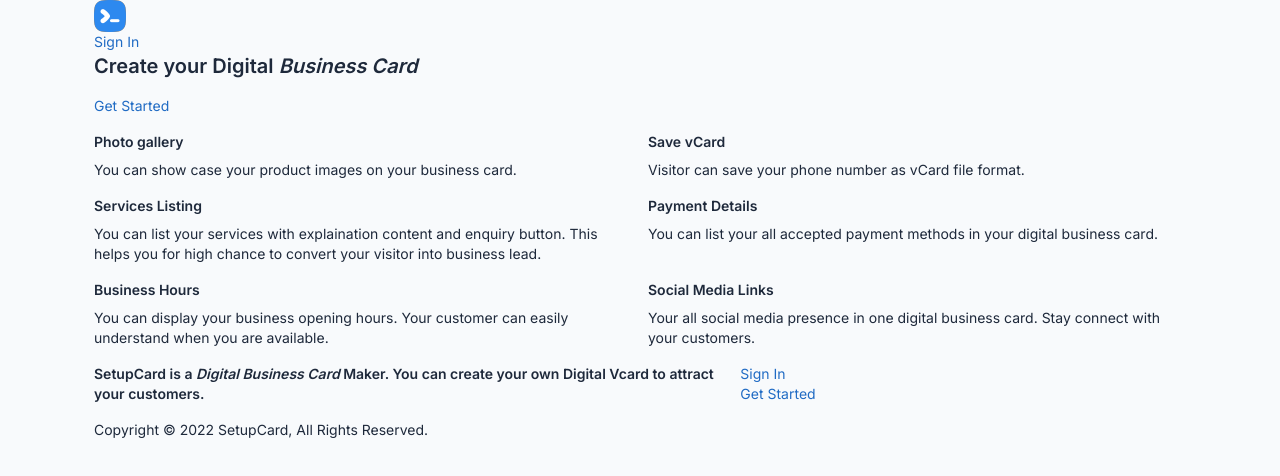
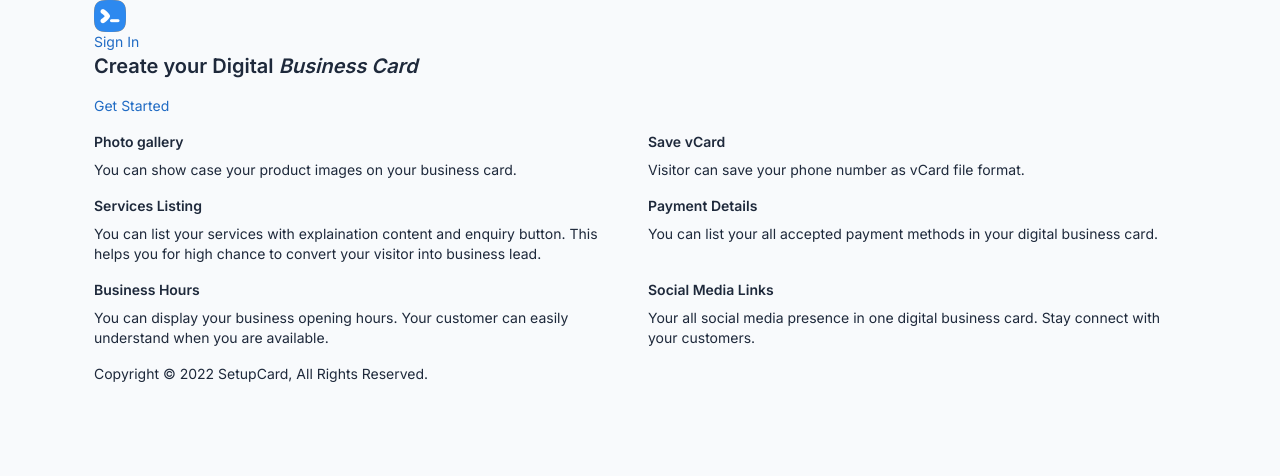
Before and after one commit to devnullsans/wa-react, a React (Create React App) app: page / in a window 1280 px wide. Shown: the top 476 px of the page. Built offline with nearby package versions, Linux system fonts and the light colour scheme.

Commit message:
login logout success

```diff
--- a/src/App.js
+++ b/src/App.js
@@ -1,4 +1,5 @@
-import { Suspense, lazy } from "react";
+import { AuthContext, authReducer, authState } from "./AuthContext";
+import { Suspense, lazy, useReducer } from "react";
 import { BrowserRouter as Router, Routes, Route, Navigate } from "react-router-dom";
 
 const Home = lazy(() => import("./components/Home"));
@@ -7,8 +8,9 @@
 const NotFound = lazy(() => import("./components/NotFound"));
 
 export default function App() {
-	const isAuth = Boolean(localStorage.getItem("auth"));
+  const [state, dispatch] = useReducer(authReducer, authState);
   return (
+    <AuthContext.Provider value={{ state, dispatch }}>
       <Router>
         <Suspense fallback="Loading...">
           <Routes>
@@ -17,11 +19,12 @@
             <Route
               exact
               path="/dashboard"
-						element={isAuth ? <Dashboard /> : <Navigate to="/login" />}
+              element={state.isAuth ? <Dashboard /> : <Navigate to="/login" />}
             />
             <Route path="*" element={<NotFound />} />
           </Routes>
         </Suspense>
       </Router>
+    </AuthContext.Provider>
   );
 }
--- a/src/AuthContext.js
+++ b/src/AuthContext.js
@@ -4,30 +4,30 @@
 
 export const authState = {
   isAuth: Boolean(localStorage.getItem("auth")),
-  user: null,
+  // user: null,
 };
 
 export const authReducer = (state, action) => {
   switch (action.type) {
     case "LOGIN":
-      localStorage.setItem("auth", `Bearer ${action.payload.token}`);
+      localStorage.setItem("auth", `Bearer ${action.payload}`);
       return {
-        ...state,
+        // ...state,
         isAuth: true,
         // user: action.payload.user,
       };
     case "LOGOUT":
       localStorage.removeItem("auth");
       return {
-        ...state,
+        // ...state,
         isAuth: false,
-        user: null,
+        // user: null,
       };
-    case "UPDATE":
-      return {
-        ...state,
-        user: action.payload.user
-      };
+    // case "UPDATE":
+    //   return {
+    //     ...state,
+    //     user: action.payload.user
+    //   };
     default:
       return state;
   }
--- a/src/components/Dashboard.js
+++ b/src/components/Dashboard.js
@@ -1,4 +1,5 @@
 import { Link } from "react-router-dom";
+import { useState } from "react";
 import Alert from "./Alert";
 import Loader from "./Loader";
 import Footer from "./Footer";
@@ -8,9 +9,6 @@
 export default function Dashboard(props) {
 	const [loading, setLoading] = useState(false);
 	const [alerts, setAlerts] = useState([]);
-	const [cards, setCards] = useState([]);
-	const [stores, setStores] = useState([]);
-	const [till, setTill] = useState(new Date());
 
 	return (
 		<>
@@ -39,7 +37,7 @@
 											<div className="subheader">Validity Left</div>
 										</div>
 										<div className="h1">state.user?.validity Days</div>
-										<div className="text-muted">Till: {till.toLocaleDateString()}</div>
+										<div className="text-muted">Till: till.toLocaleDateString()</div>
 									</div>
 								</div>
 							</div>
@@ -62,7 +60,7 @@
 										<div className="d-flex align-items-center mb-3">
 											<div className="subheader">Business Cards</div>
 										</div>
-										<div className="h1">{cards.length}</div>
+										<div className="h1">cards.length</div>
 										<Link className="btn btn-sm btn-white" to="/cards">Show details</Link>
 									</div>
 								</div>
@@ -73,7 +71,7 @@
 										<div className="d-flex align-items-center mb-3">
 											<div className="subheader">Whatsapp Stores</div>
 										</div>
-										<div className="h1">{stores.length}</div>
+										<div className="h1">stores.length</div>
 										<Link className="btn btn-sm btn-white" to="/stores">Show details</Link>
 									</div>
 								</div>
--- a/src/components/Header.js
+++ b/src/components/Header.js
@@ -1,6 +1,5 @@
 import { useContext } from "react";
 import { Link } from "react-router-dom";
-import config from "../config";
 import { AuthContext } from "../AuthContext";
 
 
@@ -55,7 +54,7 @@
 							<Link
 								to="/"
 								className="dropdown-item"
-								onClick={e => dispatch({ type: 'LOGOUT' })}
+								onClick={e => dispatch({ type: "LOGOUT" })}
 							>
 								Logout
 							</Link>
--- a/src/components/Home.js
+++ b/src/components/Home.js
@@ -1,7 +1,9 @@
 import { Link, useNavigate } from "react-router-dom";
+import { useContext } from "react";
+import { AuthContext } from "../AuthContext";
 
 export default function Home() {
-	const isAuth = Boolean(localStorage.getItem("auth"));
+  const { state, dispatch } = useContext(AuthContext);
 	const navigate = useNavigate();
 	return (
 		<>
@@ -15,7 +17,7 @@
 								</Link>
 								<ul className="nav">
 									<li className="scroll-to-section">
-										{isAuth ? <a href="#" onClick={() => localStorage.removeItem("auth") ?? navigate('/login')}>Logout</a> : <Link to="/login">Sign In</Link>}
+										{state.isAuth ? <a href="#" onClick={() => dispatch({ type: "LOGOUT"})}>Logout</a> : <Link to="/login">Sign In</Link>}
 									</li>
 								</ul>
 							</nav>
@@ -33,7 +35,7 @@
 								<div className="div-dec" />
 								<div className="buttons my-3">
 									<div className="orange-button">
-										{isAuth ? <Link to="/dashboard">Dashboard</Link> : <Link to="/login">Get Started</Link>}
+										{state.isAuth ? <Link to="/dashboard">Dashboard</Link> : <Link to="/login">Get Started</Link>}
 									</div>
 								</div>
 							</div>
@@ -89,38 +91,6 @@
 					</div>
 				</div>
 			</section>
-			<section className="simple-cta">
-				<div className="container">
-					<div className="row">
-						<div className="col-lg-7">
-							<h4>SetupCard is a <em>Digital Business Card</em> Maker. You can create your own <strong>Digital Vcard</strong> to attract your customers.</h4>
-							<p className="text-white my-3">  </p>
-						</div>
-						<div className="col-lg-5">
-							{
-								isAuth ?
-									<div className="buttons">
-										<div className="green-button">
-											<a href="#" onClick={() => localStorage.removeItem("auth") ?? navigate('/login')}>Logout</a>
-										</div>
-										<div className="orange-button">
-											<Link to="/dashboard">Dashboard</Link>
-										</div>
-									</div>
-									:
-									<div className="buttons">
-										<div className="green-button">
-											<Link to="/login">Sign In</Link>
-										</div>
-										<div className="orange-button">
-											<Link to="/login">Get Started</Link>
-										</div>
-									</div>
-							}
-						</div>
-					</div>
-				</div>
-			</section>
 			<footer>
 				<div className="container">
 					<div className="row">
--- a/src/components/Login.js
+++ b/src/components/Login.js
@@ -1,11 +1,13 @@
 import { Link, useNavigate } from "react-router-dom";
-import { useState } from "react";
+import { useContext, useState } from "react";
+import { AuthContext } from "../AuthContext";
 import Loader from "./Loader";
 import Alert from "./Alert";
 import config from "../config";
 
 export default function Login() {
   const navigate = useNavigate();
+  const { dispatch } = useContext(AuthContext);
   const [loading, setLoading] = useState(false);
   const [alerts, setAlerts] = useState([]);
   const [email, setEmail] = useState("");
@@ -22,7 +24,7 @@
         headers: { 'Content-Type': 'application/json' },
         body: JSON.stringify({ email })
       });
-			if (res.ok){
+      if (res.ok) {
         setAlerts([...alerts, { type: 'info', title: 'Login Success!', text: 'Now time for OTP' }]);
         setReset(true);
       }
@@ -45,13 +47,20 @@
         headers: { 'Content-Type': 'application/json' },
         body: JSON.stringify({ email, otp })
       });
+      const body = await res.json();
       if (res.ok) {
-				setAlerts([...alerts, { type: 'success', title: 'OTP Verified!', text: 'Now Go to Dashboard' }]);
+        dispatch({
+          type: "LOGIN",
+          payload: body.data,
+        });
+        setAlerts([...alerts, { type: 'success', title: 'OTP Verified!', text: 'Now to Dashboard' }]);
         navigate('/dashboard');
       }
-			else if (res.status === 403) {
-
-			}
+      else if (res.status !== 401) {
+        dispatch({ type: "LOGOUT" });
+        setAlerts([...alerts, { type: 'danger', title: 'Auth Issue!', text: 'Need to login' }]);
+        setReset(false);
+      } else
         setAlerts([...alerts, { type: 'warning', title: 'OTP Issue!', text: 'This is your fault' }]);
     } catch (error) {
       setAlerts([...alerts, { type: 'danger', title: 'Server Issue!', text: error.message }]);
```
Lines whose indentation alone changed are shown as unchanged.
